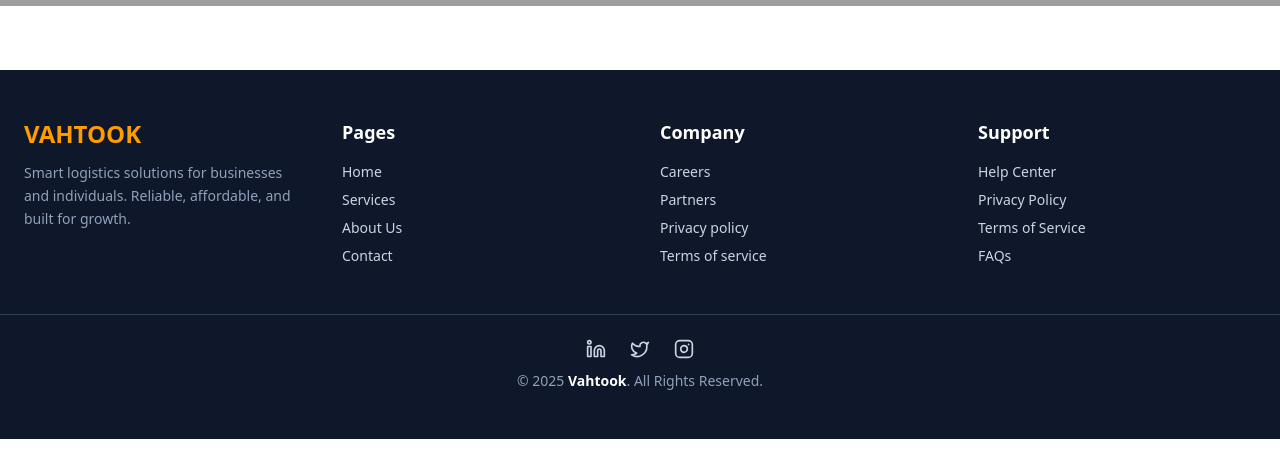
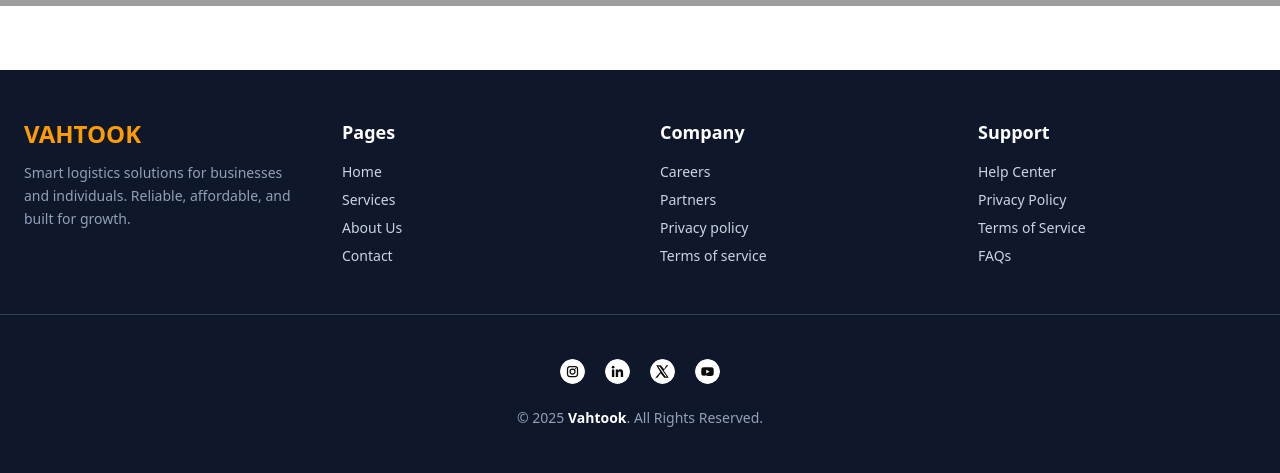
Before and after one commit to Vahtook/vahtook-project, a React (Vite) app: page /#/support in a window 1280 px wide. Shown: the part 858-1331 px from the top of the page. Before the commit the page ends 1297 px from the top, so only its background shows below. Built offline with nearby package versions, Linux system fonts and the light colour scheme; grey boxes are pictures that could not be loaded.

Commit message:
changed footer

```diff
--- a/src/components/Footer.jsx
+++ b/src/components/Footer.jsx
@@ -1,21 +1,18 @@
-import { Instagram, Linkedin, Twitter } from "lucide-react";
-
-
+import React from "react";
 import { Link } from "react-router-dom";
+import styled from "styled-components";
 
 export default function Footer() {
   return (
-    <footer className="bg-slate-900 text-slate-300 py-12 mt-16">
+    <footer className="bg-slate-900 text-slate-300 py-12 mt-16 relative">
       {/* Top Grid */}
       <div className="max-w-7xl mx-auto px-6 grid grid-cols-1 sm:grid-cols-2 md:grid-cols-4 gap-10 text-center md:text-left">
         {/* Brand */}
         <div>
-          <h2 className="text-2xl font-bold text-[#ff9d00]">
-            VAHTOOK
-          </h2>
+          <h2 className="text-2xl font-bold text-[#ff9d00]">VAHTOOK</h2>
           <p className="mt-3 text-sm text-slate-400 leading-relaxed">
-            Smart logistics solutions for businesses and individuals.
-            Reliable, affordable, and built for growth.
+            Smart logistics solutions for businesses and individuals. Reliable,
+            affordable, and built for growth.
           </p>
         </div>
 
@@ -103,57 +100,104 @@ export default function Footer() {
 
       {/* Bottom bar */}
       <div className="mt-12 border-t border-slate-700 pt-6 flex flex-col items-center text-sm px-6 max-w-7xl mx-auto">
-        {/* Centered links */}
-        <div className="flex flex-wrap justify-center gap-6 mb-3 text-center">
-          <a
-            href="https://www.linkedin.com/company/vahtook/posts/?feedView=all"
-            target="_blank"
-            rel="noopener noreferrer"
-            className="flex items-center gap-2 hover:text-[#ff9d00] transition"
-          >
-            <Linkedin size={20} />
-          </a>
-
-          { <a
-            href="https://x.com/vahtook"
-            target="_blank"
-            rel="noopener noreferrer"
-            className="flex items-center gap-2 hover:text-[#ff9d00] transition"
-          >
-             <Twitter size={20} />
-          </a> }
-
-
-          {/* { <a
-            href="https://x.com/vahtook"
-            target="_blank"
-            rel="noopener noreferrer"
-            className="flex items-center gap-2 hover:text-[#ff9d00] transition"
-          >
-            <i class="bi bi-twitter-x"></i> X <span>X</span>
-          </a> } */}
-
+        {/* Social Media Links */}
+        <StyledWrapper>
+          <div id="SocailIcons">
+            {/* Instagram */}
+            <div className="icons instaIcon">
+              <p className="iconName">Instagram</p>
               <a
                 href="https://www.instagram.com/vahtook/"
                 target="_blank"
                 rel="noopener noreferrer"
-            className="flex items-center gap-2 hover:text-[#ff9d00] transition"
+                className="icon insta"
               >
-            <Instagram size={20} />
+                {/* Instagram SVG */}
+                <svg
+                  viewBox="0 0 24 24"
+                  fill="none"
+
+                  xmlns="http://www.w3.org/2000/svg"
+                  aria-hidden="true"
+                >
+                  <path
+                    clipRule="evenodd"
+                    d="M3 8a5 5 0 0 1 5-5h8a5 5 0 0 1 5 5v8a5 5 0 0 1-5 5H8a5 5 0 0 1-5-5V8Zm5-3a3 3 0 0 0-3 3v8a3 3 0 0 0 3 3h8a3 3 0 0 0 3-3V8a3 3 0 0 0-3-3H8Zm7.597 2.214a1 1 0 0 1 1-1h.01a1 1 0 1 1 0 2h-.01a1 1 0 0 1-1-1ZM12 9a3 3 0 1 0 0 6 3 3 0 0 0 0-6Zm-5 3a5 5 0 1 1 10 0 5 5 0 0 1-10 0Z"
+                    fillRule="evenodd"
+                    fill="currentColor"
+                  />
+                </svg>
+              </a>
+            </div>
+
+            {/* LinkedIn */}
+            <div className="icons linkedin">
+              <p className="iconName">LinkedIn</p>
+              <a
+                href="https://www.linkedin.com/company/vahtook/posts/?feedView=all/"
+                target="_blank"
+                rel="noopener noreferrer"
+                className="icon link"
+              >
+                <svg
+                  xmlns="http://www.w3.org/2000/svg"
+
+                  viewBox="0 0 24 24"
+                  fill="currentColor"
+                >
+                  <circle cx="4.983" cy="5.009" r="2.188" />
+                  <path d="M9.237 8.855v12.139h3.769v-6.003c0-1.584.298-3.118 2.262-3.118 1.937 0 1.961 1.811 1.961 3.218v5.904H21v-6.657c0-3.27-.704-5.783-4.526-5.783-1.835 0-3.065 1.007-3.568 1.96h-.051v-1.66H9.237zm-6.142 0H6.87v12.139H3.095z" />
+                </svg>
+              </a>
+            </div>
+
+            {/* Twitter */}
+            <a
+  href="https://x.com/vahtook"
+  target="_blank"
+  rel="noopener noreferrer"
+>
+  <div className="icons X">
+    <p className="iconName">X</p>
+    <div className="icon x">
+      <svg
+        xmlns="http://www.w3.org/2000/svg"
+        fill="currentColor"
+        viewBox="0 0 24 24"
+      >
+        <path d="M18.244 2H21.5l-7.52 8.58L22 22h-7.295l-5.73-7.21L3.77 22H.5l7.977-9.1L2 2h7.295l5.23 6.58L18.244 2zM16.73 20h2.02L7.34 4H5.2l11.53 16z" />
+      </svg>
+    </div>
+  </div>
 </a>
 
-          {/* <a
-            href="mailto:info@vahtook.com"
-            className="flex items-center gap-2 hover:text-[#ff9d00] transition"
-          >
-            <Mail size={20} /> Email
-          </a> */}
 
 
+
+            {/* YouTube */}
+            <div className="icons youtube">
+              <p className="iconName">YouTube</p>
+              <a
+                href="https://youtube.com/@vahtook?si=L9o9cWq4sUJUr4Ll"
+                target="_blank"
+                rel="noopener noreferrer"
+                className="icon tube"
+              >
+                <svg
+                  xmlns="http://www.w3.org/2000/svg"
+
+                  viewBox="0 0 24 24"
+                  fill="currentColor"
+                >
+                  <path d="M21.593 7.203a2.506 2.506 0 0 0-1.762-1.766C18.265 5.007 12 5 12 5s-6.264-.007-7.831.404a2.56 2.56 0 0 0-1.766 1.778c-.413 1.566-.417 4.814-.417 4.814s-.004 3.264.406 4.814c.23.857.905 1.534 1.763 1.765 1.582.43 7.83.437 7.83.437s6.265.007 7.831-.403a2.515 2.515 0 0 0 1.767-1.763c.414-1.565.417-4.812.417-4.812s.02-3.265-.407-4.831zM9.996 15.005l.005-6 5.207 3.005-5.212 2.995z" />
+                </svg>
+              </a>
             </div>
+          </div>
+        </StyledWrapper>
 
         {/* Rights reserved */}
-        <p className=" text-slate-400 text-center">
+        <p className="text-slate-400 text-center mt-6">
           © {new Date().getFullYear()}{" "}
           <span className="text-white font-semibold">Vahtook</span>. All Rights
           Reserved.
@@ -162,3 +206,114 @@ export default function Footer() {
     </footer>
   );
 }
+
+const StyledWrapper = styled.div`
+
+    #SocailIcons {
+  min-width: 350px;
+  display: flex;
+  justify-content: center;
+  gap: 20px;
+  margin-top: 20px;
+}
+
+  .icons {
+    width: 25px;
+    height: 25px;
+    border-radius: 50%;
+    cursor: pointer;
+    display: flex;
+    align-items: center;
+    justify-content: center;
+    position: relative;
+    overflow: hidden;
+  }
+
+  .icons svg {
+    width: 60%;
+    height: 60%;
+    z-index: 2;
+  }
+
+  .iconName {
+    position: absolute;
+    top: -40px;
+    font-size: 12px;
+    color: #fff;
+    transform: scale(0);
+    border-radius: 3px;
+    padding: 3px;
+    transition: transform 0.3s ease;
+    white-space: nowrap;
+    z-index: 3;
+  }
+
+  .icons:hover .iconName {
+    transform: scale(1);
+  }
+
+  /* Tooltip background colors */
+  .icons.instaIcon:hover .iconName {
+    background: linear-gradient(30deg, #0000ff, #f56040);
+  }
+  .icons.linkedin:hover .iconName {
+    background: #0274b3;
+  }
+  .icons.whatsapp:hover .iconName {
+    background: #25d366;
+  }
+  .icons.youtube:hover .iconName {
+    background: #ff0000;
+  }
+  .icon.x::before {
+  background: #000;   /* Expands in black */
+}
+
+  .icon {
+    width: 100%;
+    height: 100%;
+    border-radius: 50%;
+    color: #0c0c0c;
+    transition: color 0.3s ease;
+    display: flex;
+    align-items: center;
+    justify-content: center;
+    position: relative;
+    background: #fff; /* ✅ base background */
+    z-index: 1;
+  }
+
+  .icon:hover {
+    color: #fff;
+    box-shadow: 5px 5px 10px #181717ce;
+  }
+
+  .icon::before {
+    content: "";
+    position: absolute;
+    bottom: 0;
+    left: 0;
+    width: 100%;
+    height: 0;
+    border-radius: 50%;
+    transition: height 0.3s ease;
+    z-index: 0;
+  }
+
+  .icon:hover::before {
+    height: 100%;
+  }
+
+  .icon.tube::before {
+    background: red;
+  }
+  .icon.insta::before {
+    background: linear-gradient(40deg, #0000ff, #f56040);
+  }
+  .icon.link::before {
+    background: #0274b3;
+  }
+  .icon.whats::before {
+    background: #25d366;
+  }
+`;
```
Lines whose indentation alone changed are shown as unchanged.
